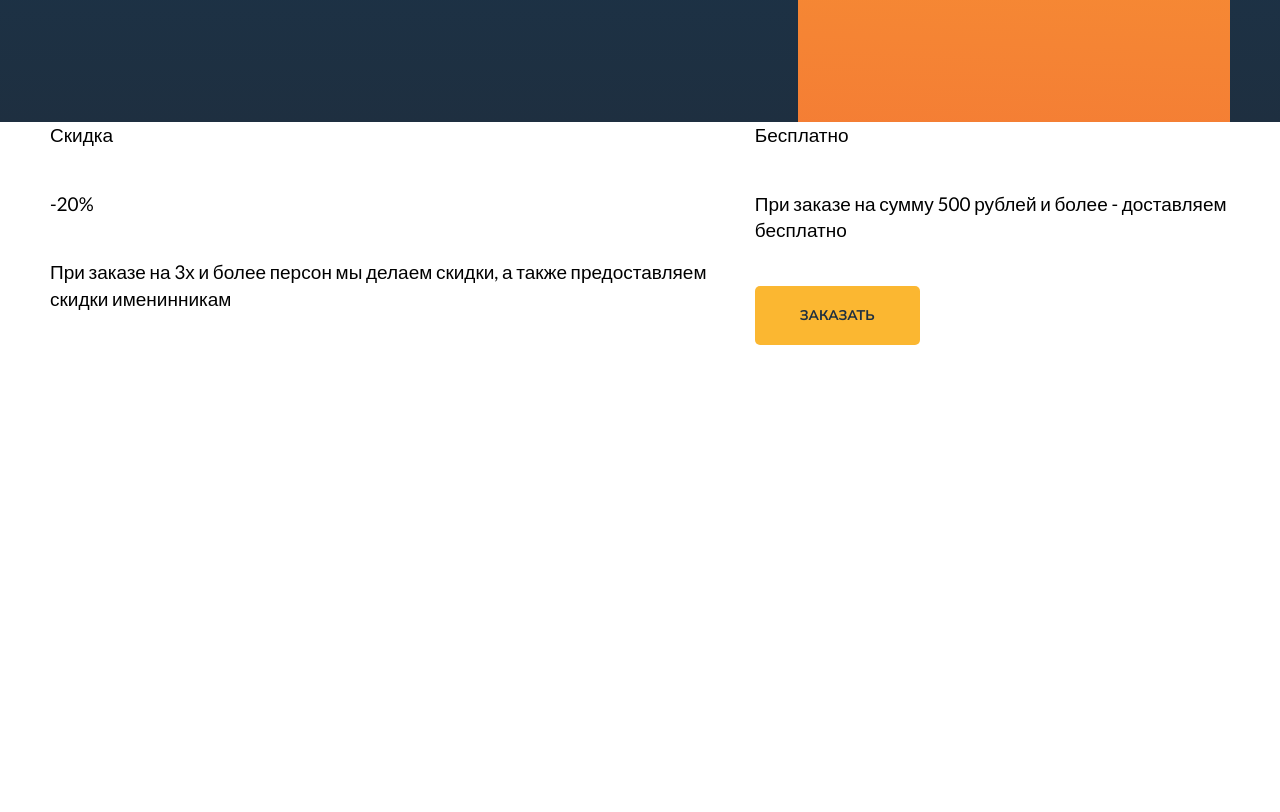
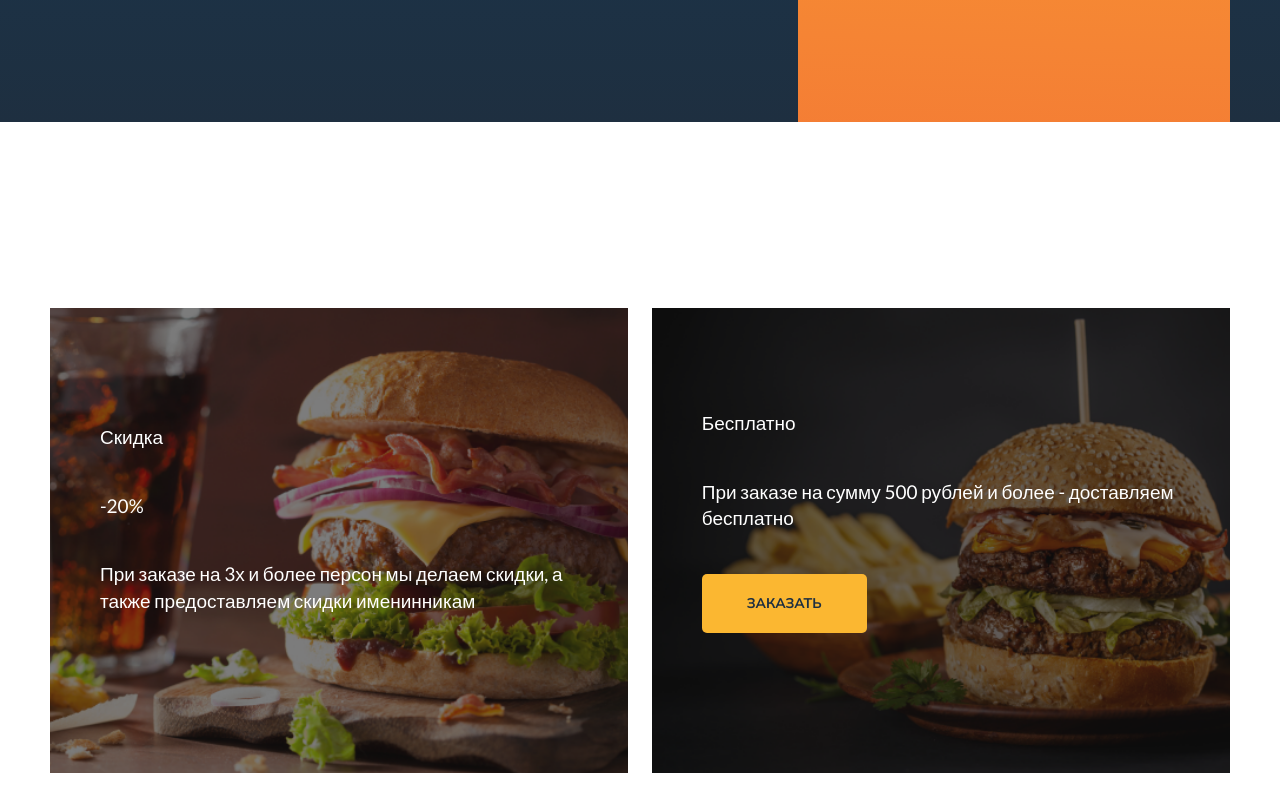
Before and after one commit to NataliiaBreus/Page_Burger, a plain HTML site: page index.html in a window 1280 px wide. Shown: the part 700-1512 px from the top of the page. Before the commit the page ends 1055 px from the top, so only its background shows below. Drawn offline with Linux system fonts and the light colour scheme.

Commit message:
changes in styles

```diff
--- a/style/main.css
+++ b/style/main.css
@@ -71,3 +71,24 @@ img {
   position: absolute;
   right: -168px;
 }
+.promo {
+  padding-top: 186px;
+  padding-bottom: 186px;
+}
+.promo-left,
+.promo-right {
+  flex: 0 0 49%;
+  color: #fff;
+  box-sizing: border-box;
+  background-repeat: no-repeat;
+  background-size: cover;
+  background-position: center;
+}
+.promo-left {
+  background-image: url(../image/promo-left.png);
+  padding: 116px 50px;
+}
+.promo-right {
+  background-image: url(../image/promo-right.png);
+  padding: 102px 50px;
+}
```
Also changed, not shown: image/promo-right.png (added).
